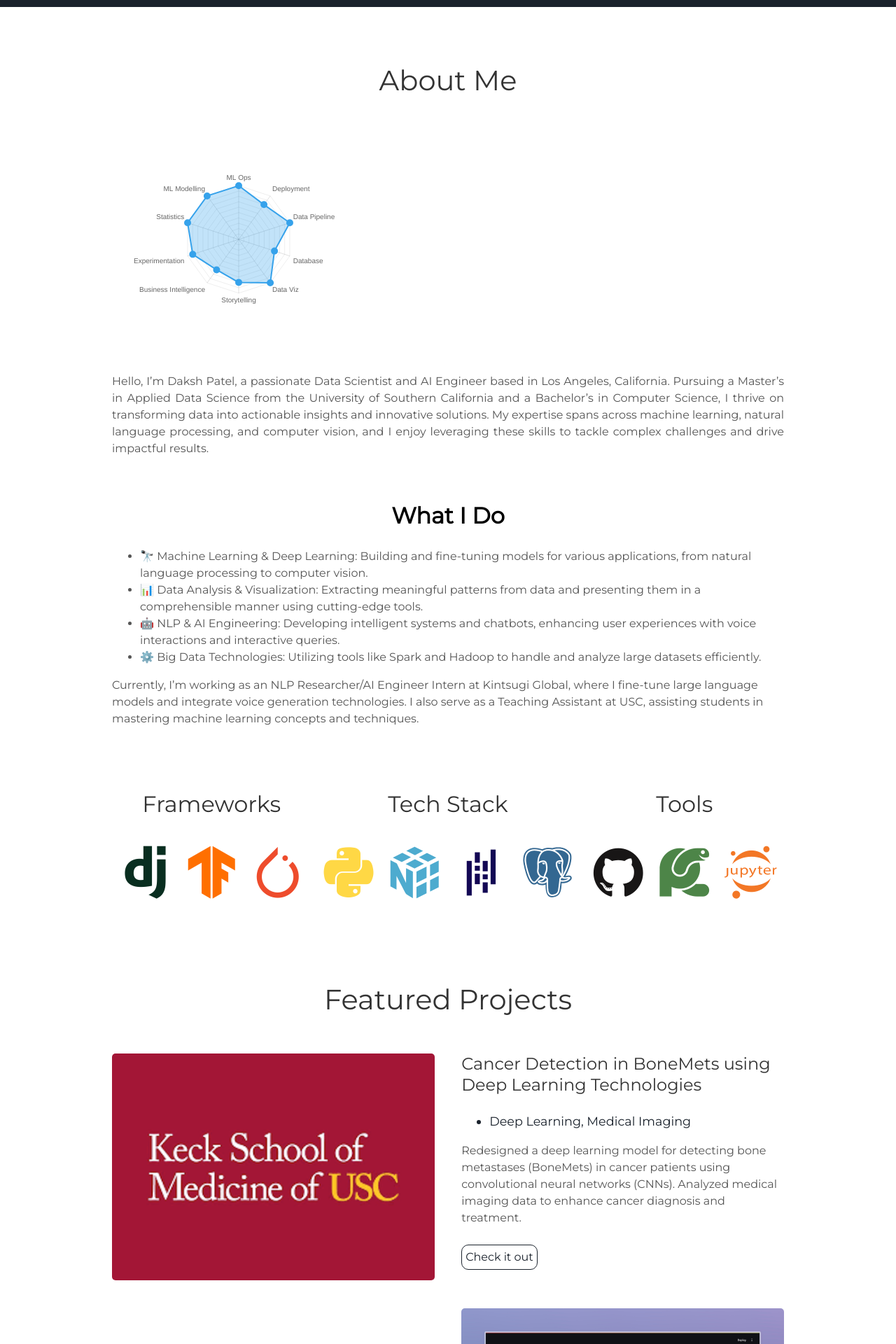
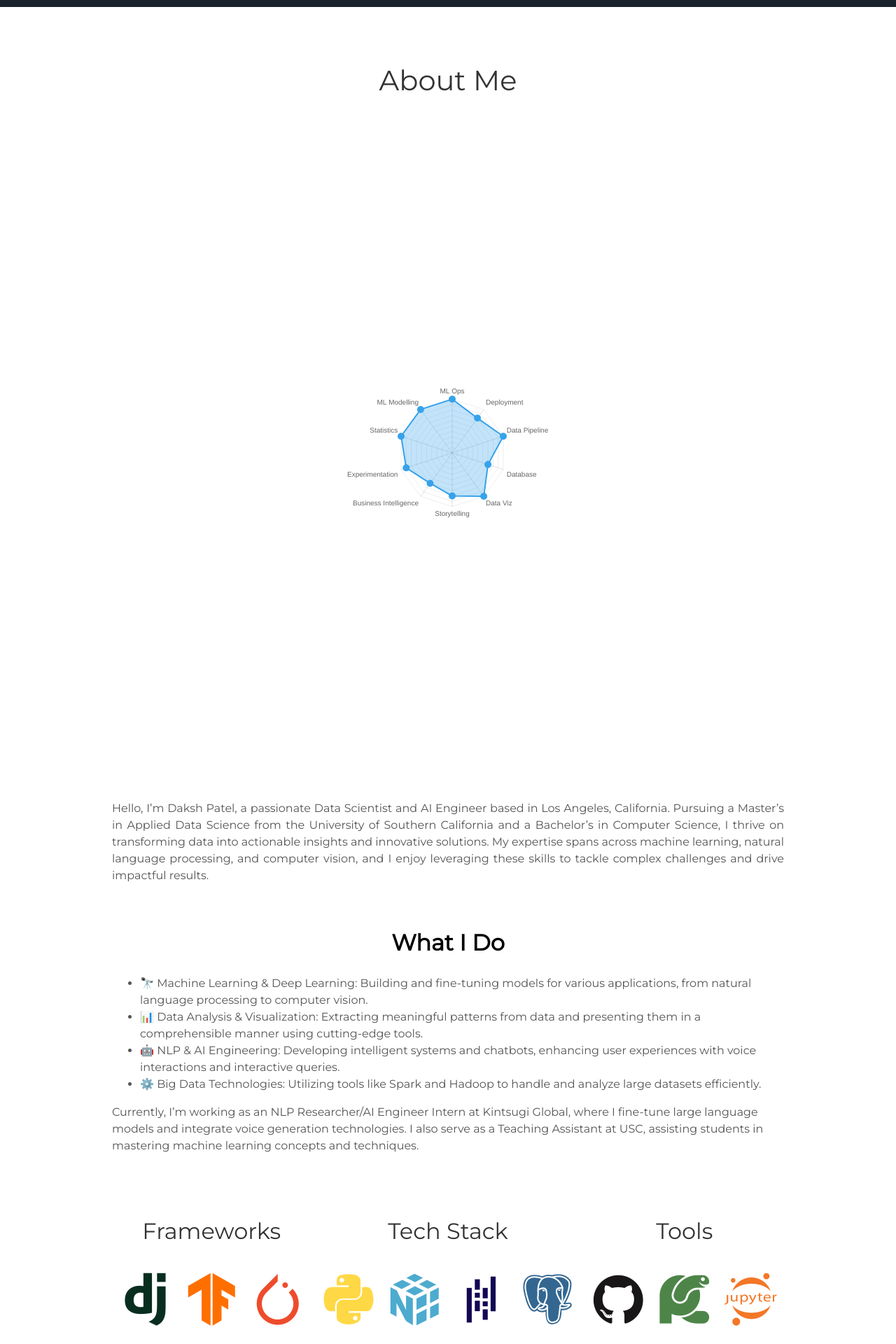
Before and after one commit to helloitsdaksh/portfolio, a Jekyll site: the page built from index.html, in a window 1280 px wide. Shown: the part 890-2810 px from the top of the page at 70% size. Built offline with Jekyll 4.4.1, drawn with Linux system fonts in a browser that asks for light colours.

Commit message:
Trying out

```diff
--- a/_includes/about.html
+++ b/_includes/about.html
@@ -12,8 +12,6 @@
     <style>
         .chart-container {
             flex: 1;
-            min-width: 250px;
-            max-width: 350px;
             display: flex;
             justify-content: center;
             align-items: center;
```
